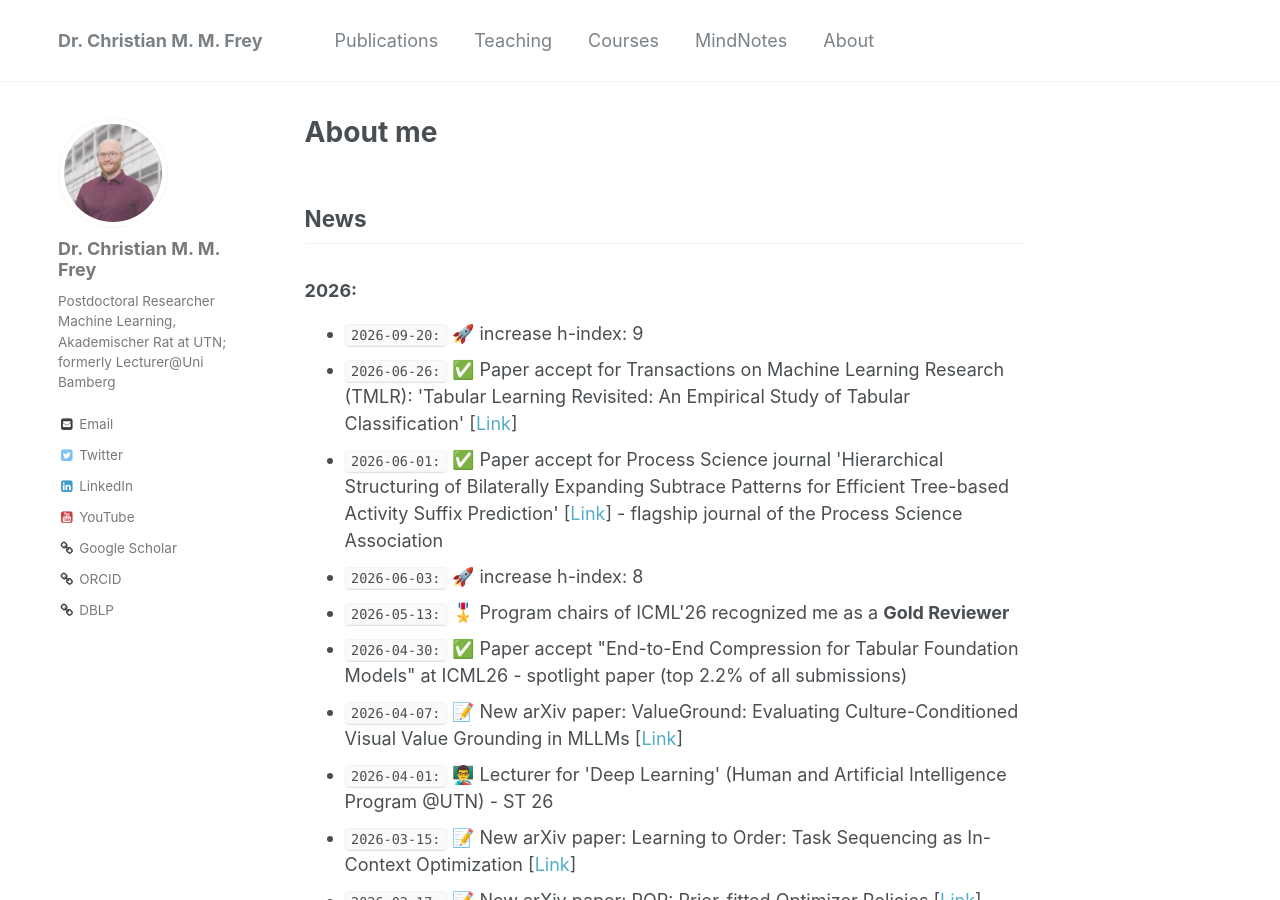
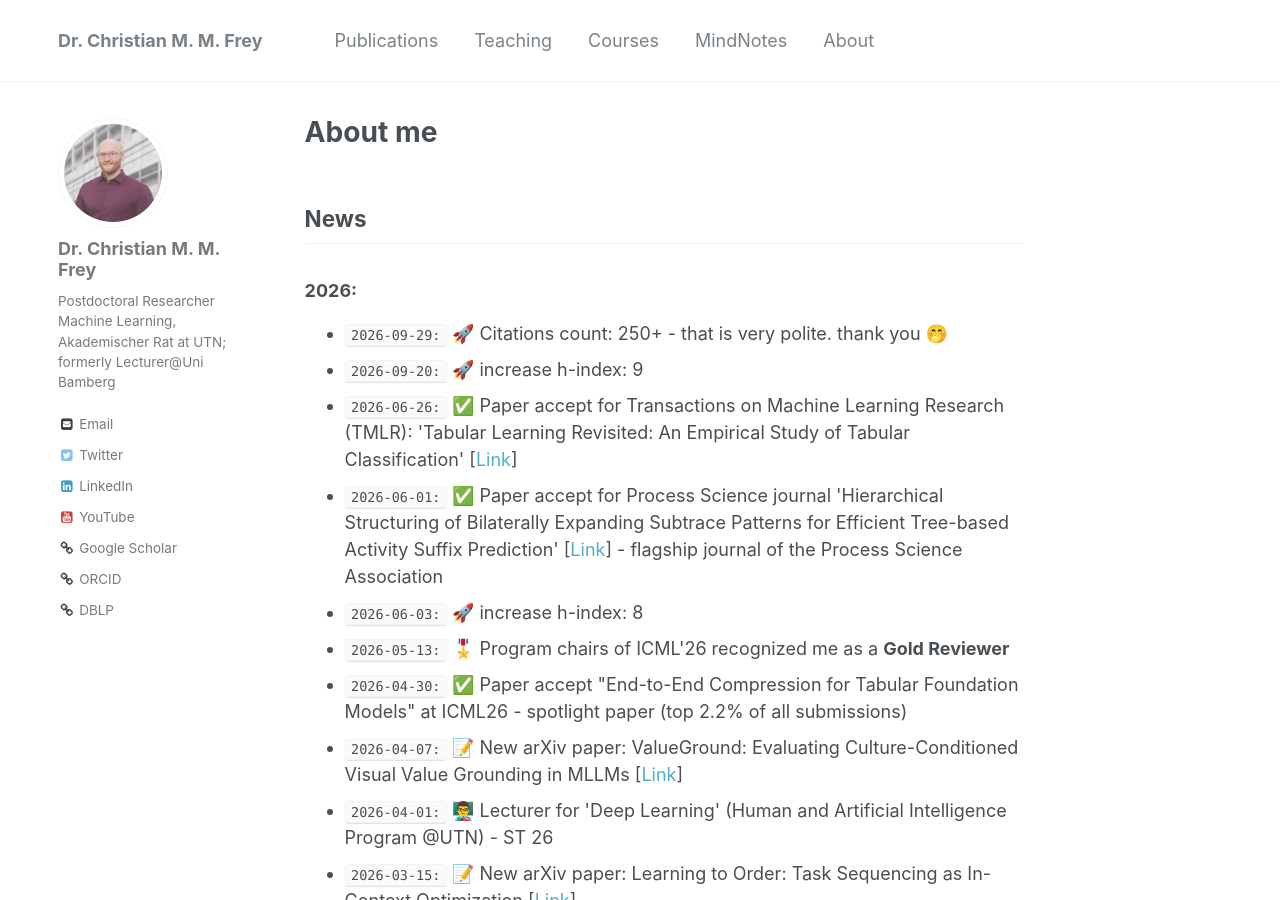
Before and after one commit to christianmaxmike/christianmaxmike.github.io, a Jekyll site: the page built from _pages/about.md, in a window 1280 px wide and 900 px high. Built offline with Jekyll 4.4.1, drawn with Linux system fonts in a browser that asks for light colours.

Commit message:
Add news entry for citations count and h-index updates

```diff
--- a/_pages/about.md
+++ b/_pages/about.md
@@ -17,6 +17,7 @@ redirect_from:
 ## News
 ### 2026:
 <ul>
+	<li><code>2026-09-29:</code> 🚀 Citations count: 250+ - that is very polite. thank you 🤭</li>
 	<li><code>2026-09-20:</code> 🚀 increase h-index: 9</li>
 	<li><code>2026-06-26:</code> ✅ Paper accept for Transactions on Machine Learning Research (TMLR): 'Tabular Learning Revisited: An Empirical Study of Tabular Classification' [<a href="https://openreview.net/pdf?id=I8BIGp4XOb">Link</a>]</li>
 	<li><code>2026-06-01:</code> ✅ Paper accept for Process Science journal 'Hierarchical Structuring of Bilaterally Expanding Subtrace Patterns for Efficient Tree-based Activity Suffix Prediction' [<a href="https://link.springer.com/article/10.1007/s44311-026-00050-y">Link</a>] - flagship journal of the Process Science Association</li>
```
